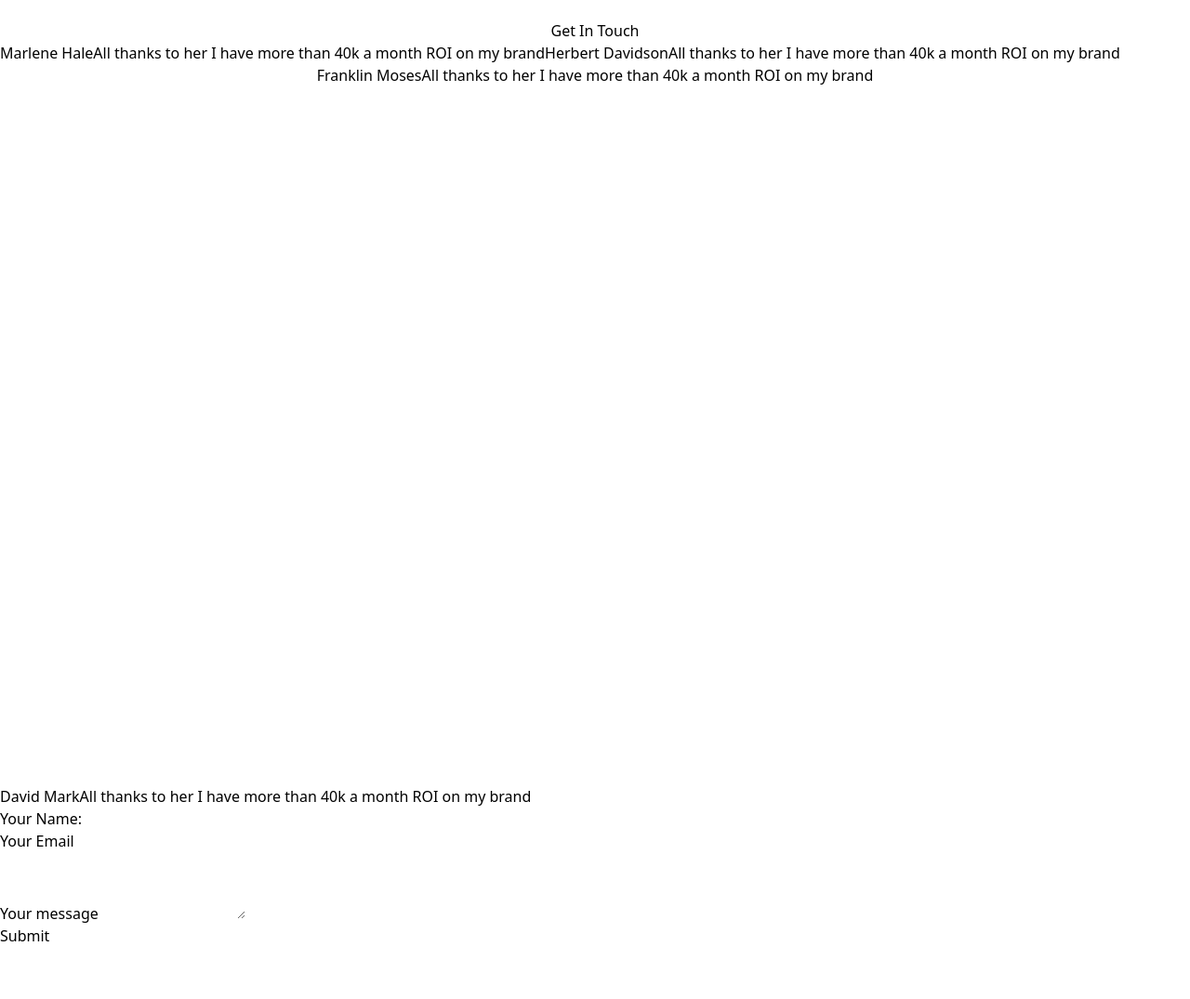
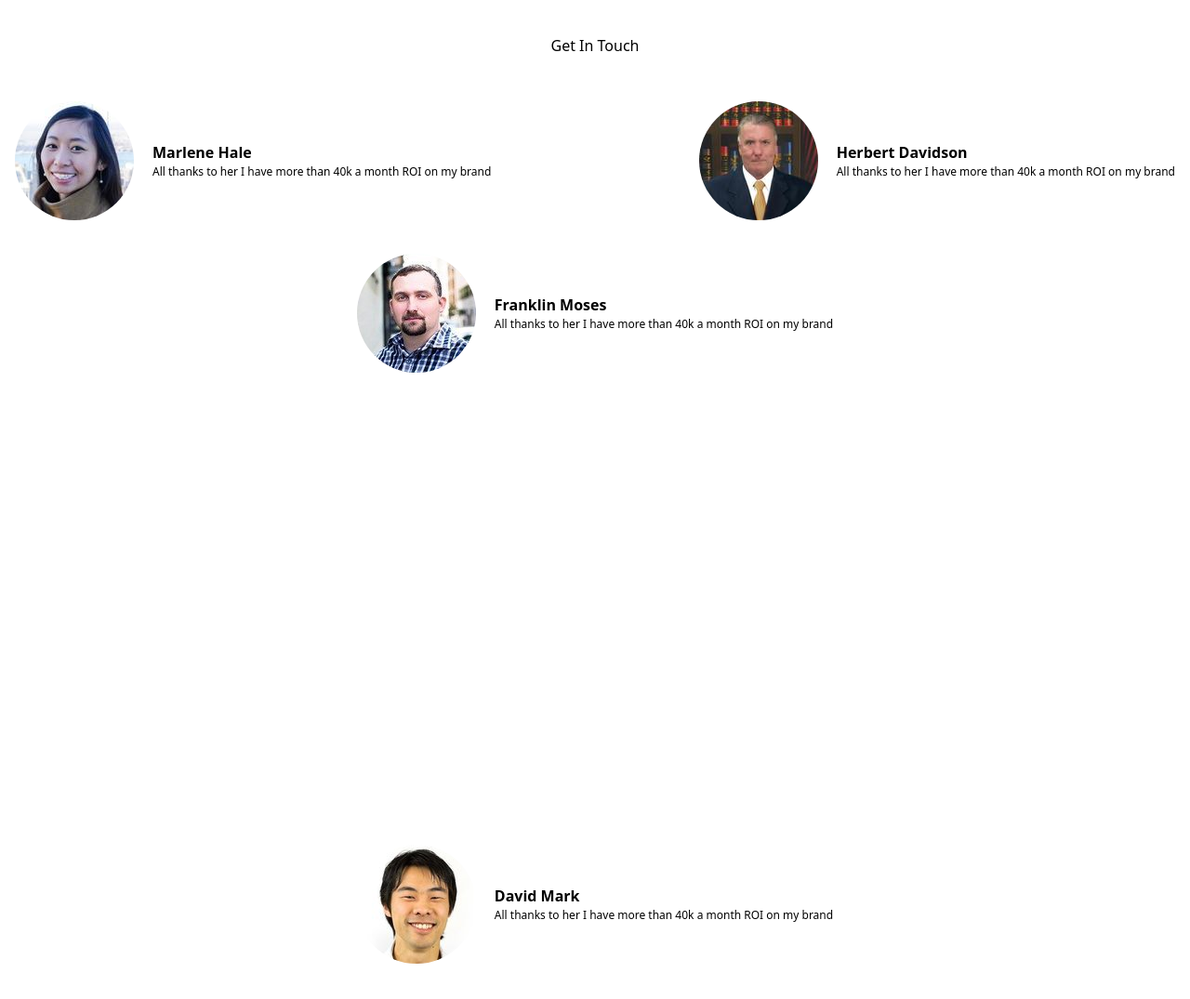
Before and after one commit to sicktooth/Rou_portfolio, a website: page index.html in a window 1280 px wide. Shown: the part 1011-2086 px from the top of the page at 93% size. Before the commit the page ends 2030 px from the top, so only its background shows below. Drawn offline with Linux system fonts and the light colour scheme.

Commit message:
skeletal update

```diff
--- a/index.html
+++ b/index.html
@@ -6,10 +6,10 @@
         <link rel="stylesheet" href="../css/output.css">
         <title>Brand builder</title>
     </head>
-    <body>
+    <body class="p-4">
         <main>
 
-            <section id="hero/about">
+            <section id="hero/about" class="mb-12">
 
                 <header class="h-screen flex flex-col justify-center items-center">
                     <div class="text-6xl text-center font-bold p-4">
@@ -43,36 +43,36 @@
 
             <section id="testimonials" class="h-screen">
 
-                <div class="flex">
-                    <figure class="flex">
+                <div class="flex mb-9 justify-between">
+                    <figure class="flex justify-center">
                         <div>
-                            <img src="" alt="">
-                            <p>Marlene Hale</p>
+                            <img class="w-16 h-16 sm:w-24 sm:h-24 md:w-32 md:h-32 rounded-full object-cover" src="./img/testimonial/27.jpg" alt="beneficiary1">
                         </div>
-                        <div>
-                            <p>All thanks to her I have more than 40k a month ROI on my brand</p>
+                        <div class="flex flex-wrap justify-center ml-5 flex-col">
+                            <p class="font-bold">Marlene Hale</p>
+                            <p class="text-[12px]">All thanks to her I have more than 40k a month ROI on my brand</p>
                         </div>
                     </figure>
 
-                    <figure class="flex">
+                    <figure class="flex align-middle justify-center">
                         <div>
-                            <img src="" alt="">
-                            <p>Herbert Davidson</p>
+                            <img class="w-16 h-16 sm:w-24 sm:h-24 md:w-32 md:h-32 rounded-full object-cover" src="./img/testimonial/13.jpg" alt="beneficiary2">
                         </div>
-                        <div>
-                            <p>All thanks to her I have more than 40k a month ROI on my brand</p>
+                        <div class="flex flex-wrap justify-center ml-5 flex-col">
+                            <p class="font-bold">Herbert Davidson</p>
+                            <p class="text-[12px]">All thanks to her I have more than 40k a month ROI on my brand</p>
                         </div>
                     </figure>
                 </div>
 
-                <div class="flex justify-center">
-                    <figure class="flex">
+                <div class="flex justify-center mb-[9rem] mt-auto">
+                    <figure class="flex align-middle justify-center">
                         <div>
-                            <img src="" alt="">
-                            <p>Franklin Moses</p>
+                            <img class="w-16 h-16 sm:w-24 sm:h-24 md:w-32 md:h-32 rounded-full object-cover" src="./img/testimonial/29.jpg" alt="beneficiary4">
                         </div>
-                        <div>
-                            <p>All thanks to her I have more than 40k a month ROI on my brand</p>
+                        <div class="flex flex-wrap justify-center ml-5 flex-col">
+                            <p class="font-bold">Franklin Moses</p>
+                            <p class="text-[12px]">All thanks to her I have more than 40k a month ROI on my brand</p>
                         </div>
                     </figure>
                 </div>
@@ -80,15 +80,15 @@
 
 
             </section>
-            <section id="testimonials-2">
+            <section id="testimonials-2" class="h-screen">
 
-                <figure class="flex">
+                <figure class="flex align-middle justify-center">
                     <div>
-                        <img src="" alt="">
-                        <p>David Mark</p>
+                        <img class="w-16 h-16 sm:w-24 sm:h-24 md:w-32 md:h-32 rounded-full object-cover" src="./img/testimonial/90.jpg" alt="beneficiary3">
                     </div>
-                    <div>
-                        <p>All thanks to her I have more than 40k a month ROI on my brand</p>
+                    <div class="flex flex-wrap justify-center ml-5 flex-col">
+                        <p class="font-bold">David Mark</p>
+                        <p class="text-[12px]">All thanks to her I have more than 40k a month ROI on my brand</p>
                     </div>
                 </figure>
 
```
Also changed, not shown: css/output.css.
